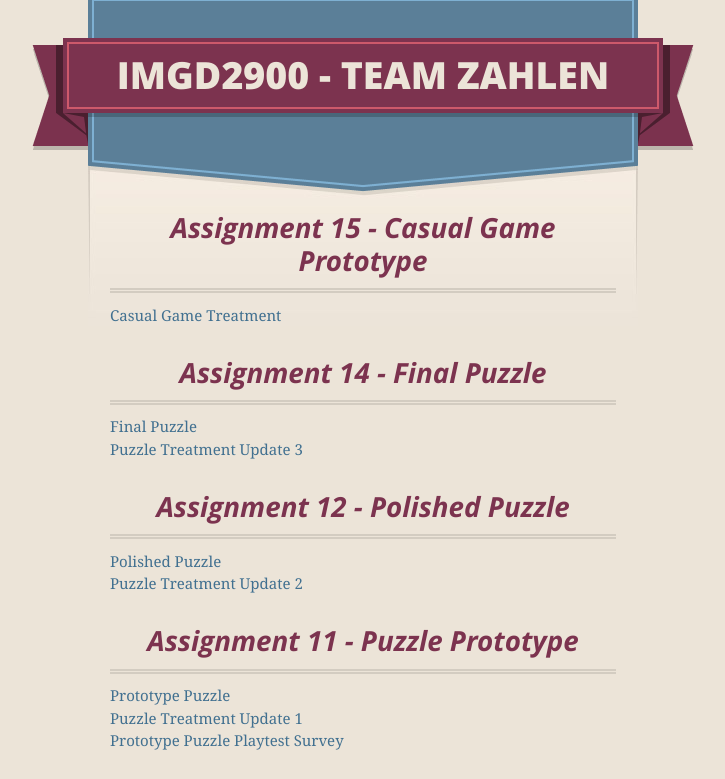
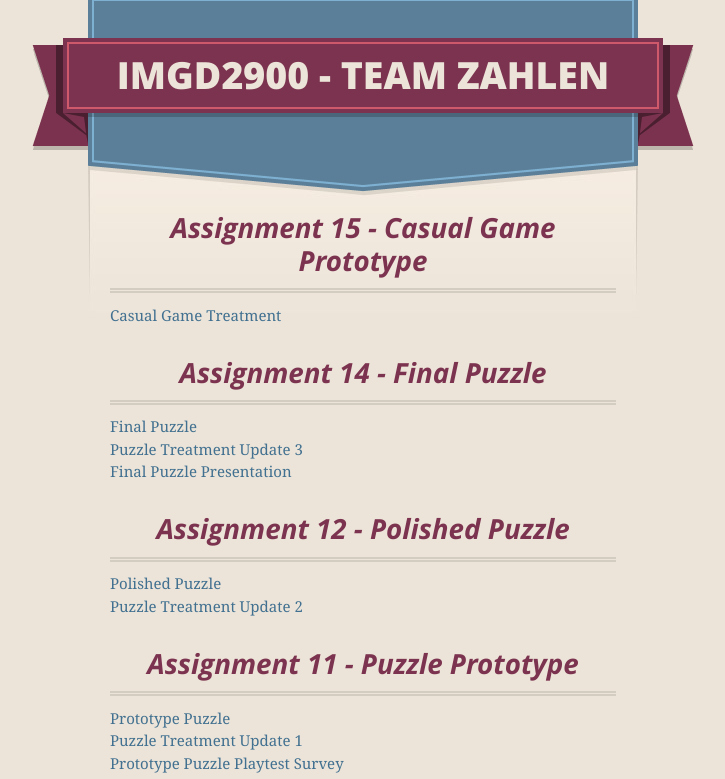
Before and after one commit to ComicSeans/imgd2900, a plain HTML site: page index.html in a window 1280 px wide. Shown: the top 779 px of the page, without its empty margins (277-1002 px from the left). Drawn offline with nearby package versions, Linux system fonts and the light colour scheme.

Commit message:
adds final presentation for puzzle and link to it

```diff
--- a/index.html
+++ b/index.html
@@ -53,8 +53,11 @@
 <h3>
 <a name="subtitle-of-website" class="anchor"><span class="octicon octicon-link"></span></a>Assignment 14 - Final Puzzle</h3>
   <a href="assig14/cover.html">Final Puzzle</a>
-  <br>
+    <br>
   <a href="assig14/PuzzleTreatmentUpdate3.pdf">Puzzle Treatment Update 3</a>
+    <br>
+  <a href="assig14/BrightFinalPresentation.pptx">Final Puzzle Presentation</a>
+
 
 <h3>
 <a name="subtitle-of-website" class="anchor"><span class="octicon octicon-link"></span></a>Assignment 12 - Polished Puzzle</h3>
```
Also changed, not shown: 1 other file.
